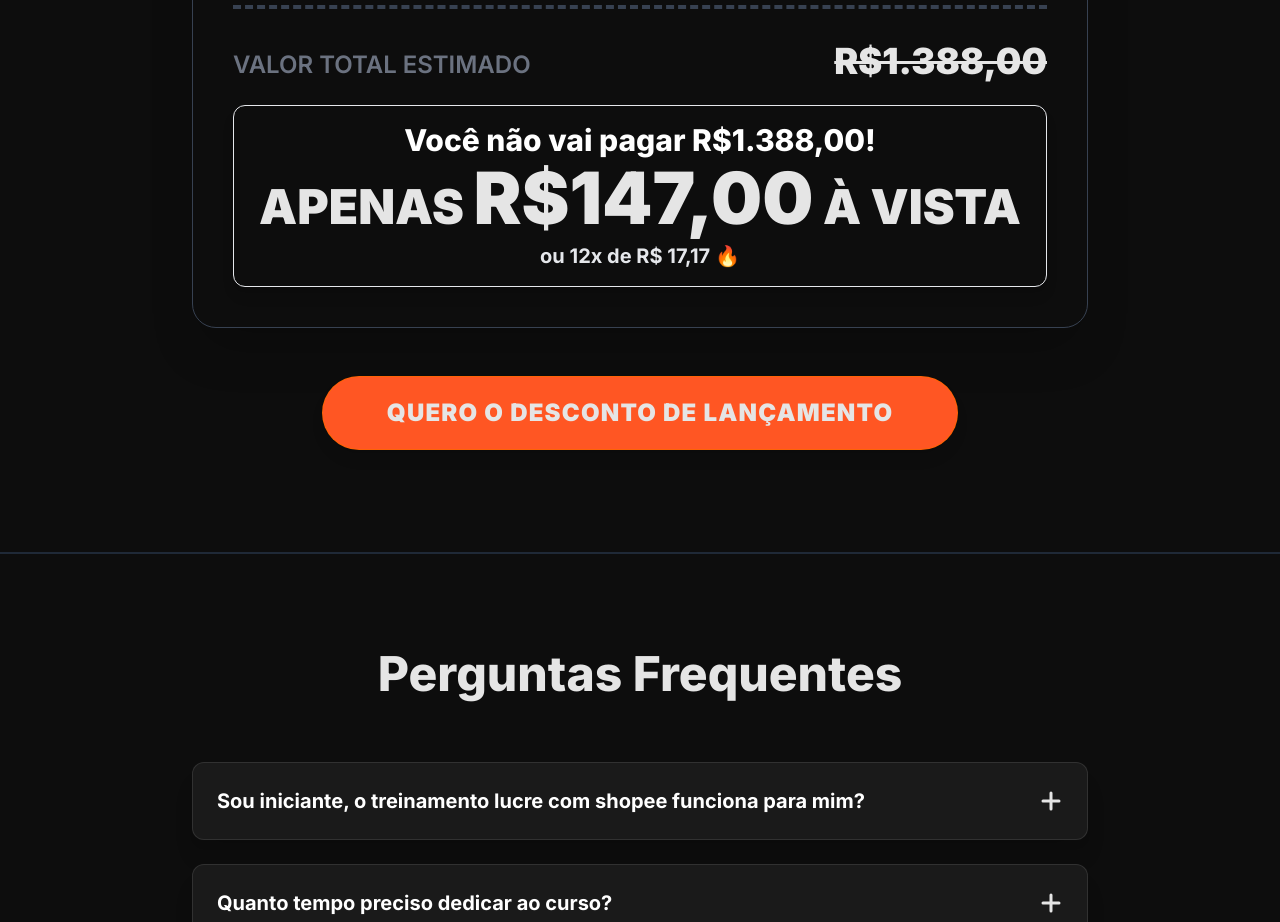
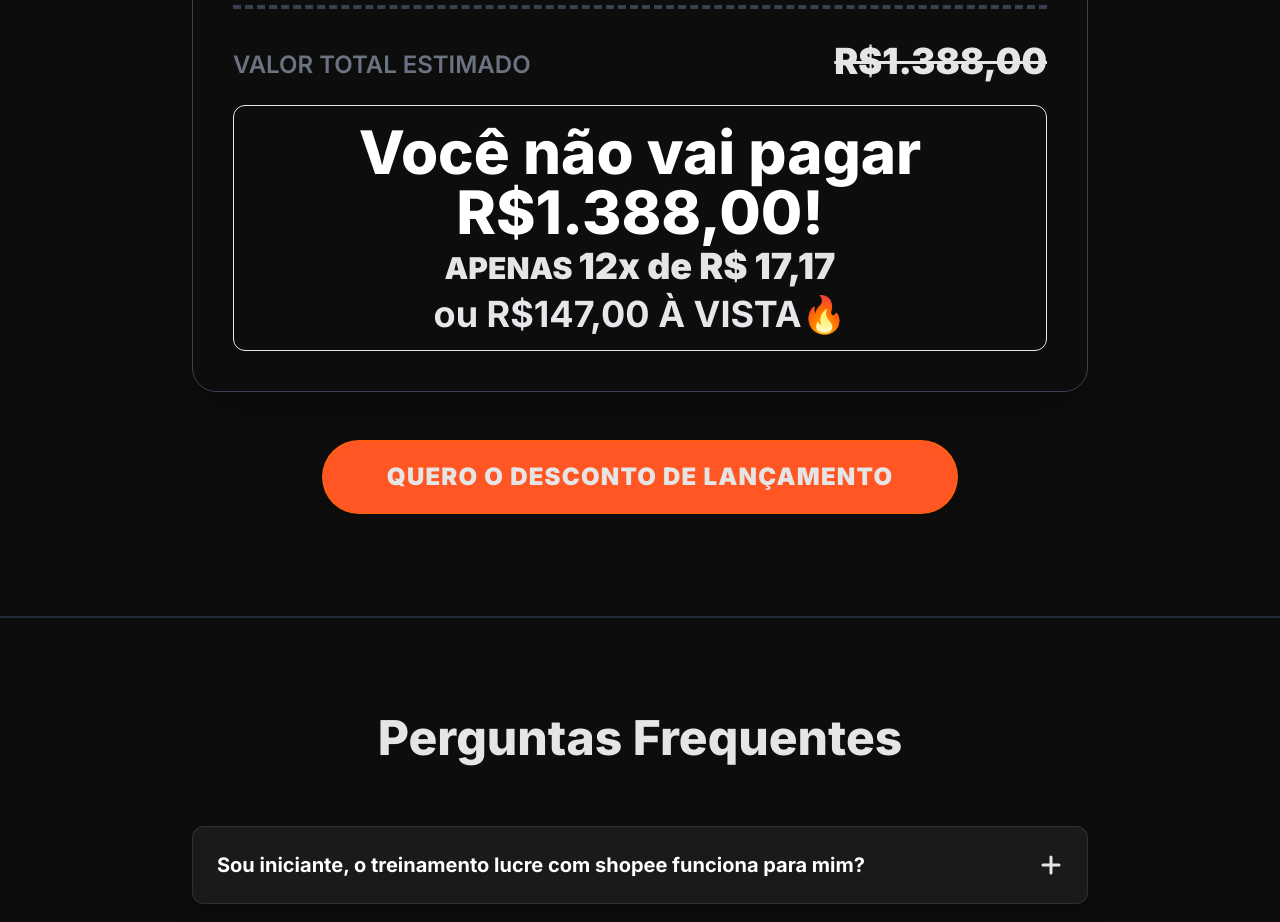
Before and after one commit to INFINITYDIGITALOFC/TreinamentoLucrecomShopee, a plain HTML site: page index.html in a window 1280 px wide. Shown: the part 2080-3002 px from the top of the page. Drawn offline with nearby package versions, Linux system fonts and the light colour scheme.

Commit message:
index.html

```diff
--- a/index.html
+++ b/index.html
@@ -367,21 +367,21 @@
                     </li>
                 </ul>
 
-                <div class="mt-8 pt-8 border-t-4 border-dashed border-gray-700">
+               <div class="mt-8 pt-8 border-t-4 border-dashed border-gray-700">
                     <div class="flex justify-between items-end">
                         <p class="text-2xl font-semibold uppercase text-gray-500">Valor Total Estimado</p>
                         <p class="text-4xl font-black text-negative-red line-through">R$1.388,00</p>
                     </div>
 
                     <div class="text-center mt-6 p-4 rounded-xl bg-primary-orange bg-opacity-10 border border-primary-orange shadow-lg">
-                        <p class="text-2xl sm:text-3xl font-extrabold mb-1 text-white">
-                            Você não vai pagar R$1.388,00!
+                        <p class="text-5xl sm:text-6xl font-extrabold mb-1 text-white">
+                            Você não vai pagar <br> R$1.388,00!
                         </p>
-                        <p class="text-4xl sm:text-5xl font-black text-secondary-orange">
-                            APENAS <span class="text-6xl sm:text-7xl">R$147,00</span> À VISTA
+                        <p class="text-3xl sm:text-3xl font-black text-secondary-orange">
+                            APENAS <span class="text-6xl sm:text-4xl">12x de R$ 17,17
                         </p>
-                        <p class="text-xl font-bold text-gray-200 mt-2">
-                            ou 12x de R$ 17,17 🔥
+                        <p class="text-4xl font-bold text-gray-200 mt-2">
+                            ou R$147,00 </span> À VISTA🔥
                         </p>
                     </div>
                 </div>
```
